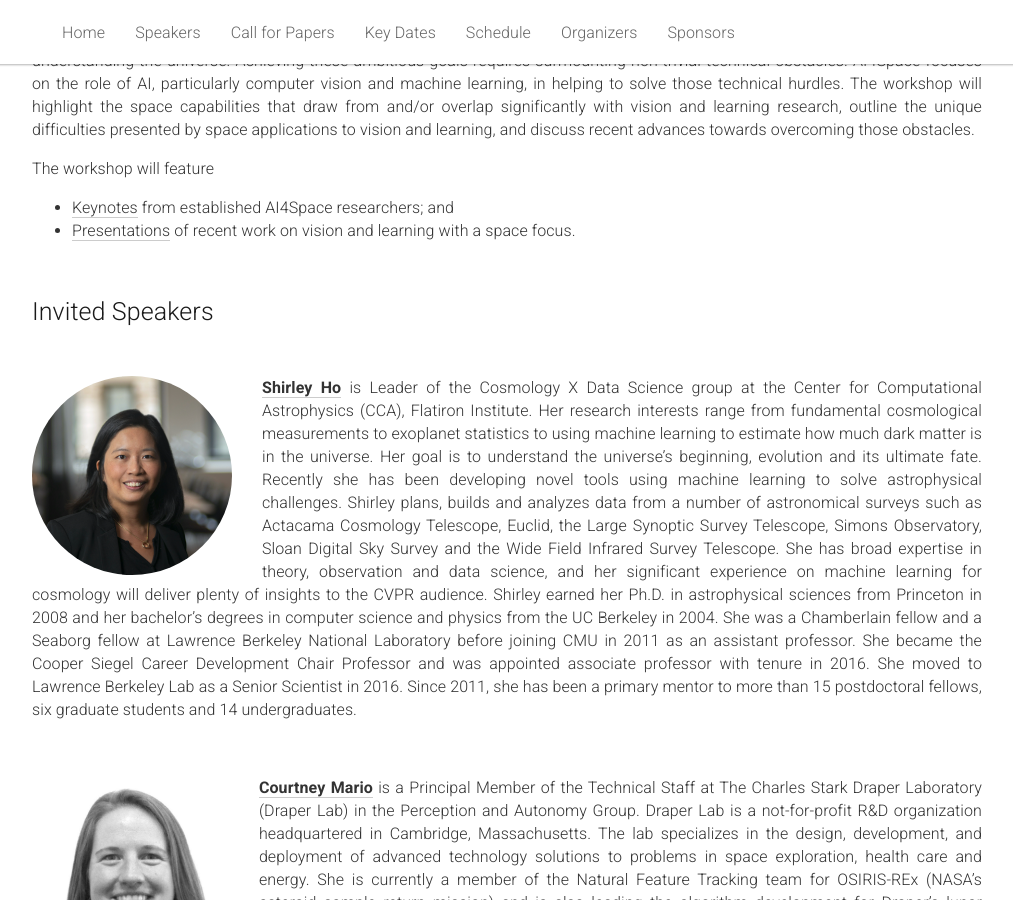
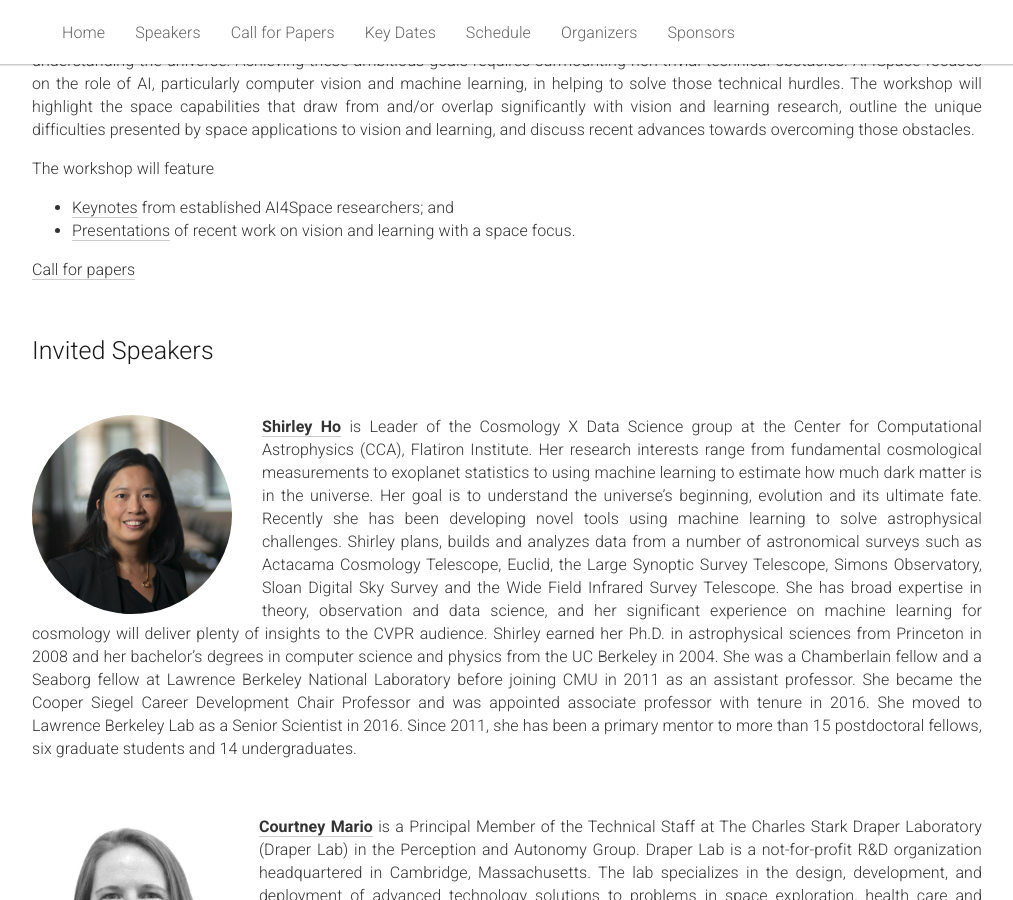
Before and after one commit to AIforSpace/2024, a Jekyll site: the page built from _pages/home.md, in a window 1280 px wide and 900 px high, scrolled down 485 px. Shown: the whole window, without its empty margins (133-1146 px from the left). Built offline with Jekyll 4.4.1, drawn with Linux system fonts in a browser that asks for light colours.

Commit message:
Update home.md

```diff
--- a/_pages/home.md
+++ b/_pages/home.md
@@ -53,6 +53,10 @@ acknowledgements: ""
       <li><a href='#schedule'>Presentations</a> of recent work on vision and learning with a space focus.</li>
     </ul>
     </p>
+
+  <p>
+  <a href="#cfp">Call for papers</a>
+  </p>
   </div>
 </div>
 
```
